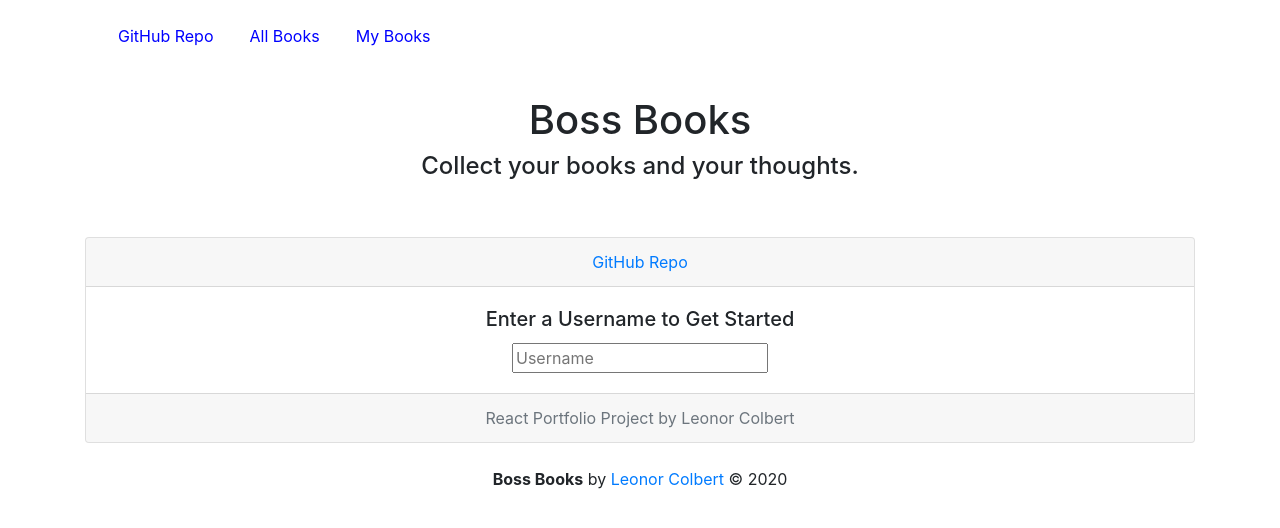
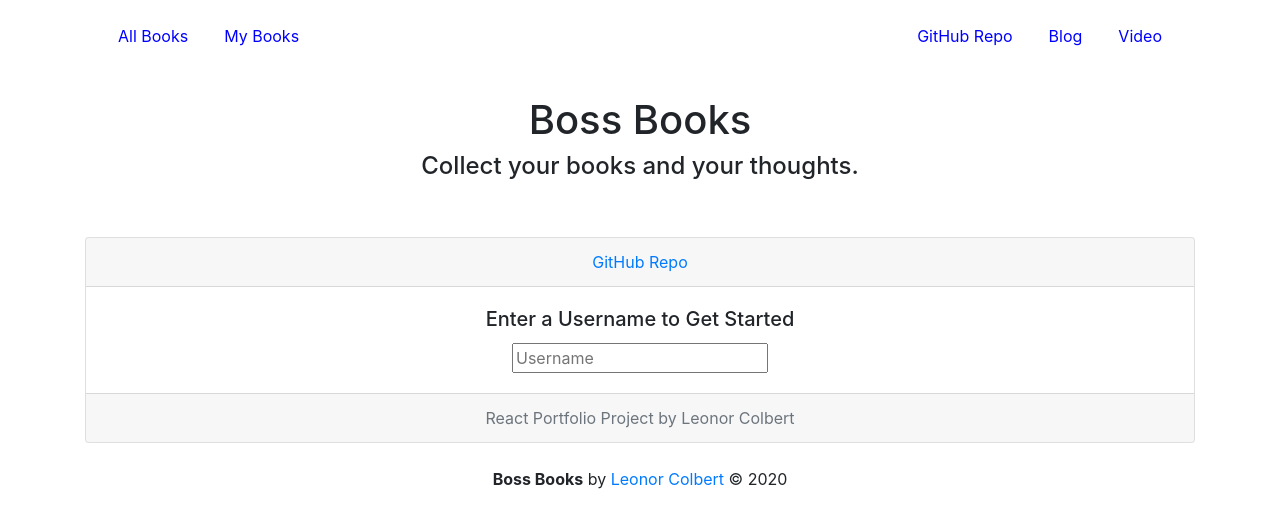
Before and after one commit to LeonorPDX/react-books-app, a React (Create React App) app in the folder books-frontend/: page / in a window 1280 px wide. Shown: the top 528 px of the page. Built offline with nearby package versions, Linux system fonts and the light colour scheme; no server answers.

Commit message:
Updated NavBar to have two columns and more external links

```diff
--- a/books-frontend/src/NavBar.js
+++ b/books-frontend/src/NavBar.js
@@ -12,15 +12,25 @@ const link = {
 class NavBar extends React.Component {
 
     render() {
-        return (  // make this into two columns, one on left with all books and my books, on the right the links to external resources (github, video, blog)
+        return (
           <header>
             <div className="container">
               <br />
-              <a style={link} href="https://github.com/LeonorPDX/react-books-app">GitHub Repo</a>
+              <div className="row">
+                <div className="col">
+                  <NavLink to='/books' exact style={link} activeStyle={{ background: 'lightgrey' }}>All Books</NavLink>
+                  <NavLink to={`/users/${this.props.userId}/books`} exact style={link} activeStyle={{ background: 'lightgrey' }}>My Books</NavLink>
+                </div>
 
-              <NavLink to='/books' exact style={link} activeStyle={{ background: 'lightgrey' }}>All Books</NavLink>
+                <div className="col">
+                  <div className="text-right">
+                  <a href="https://github.com/LeonorPDX/react-books-app" style={link}>GitHub Repo</a>
+                  <a href="https://leonorpdx.github.io/" style={link}>Blog</a>
+                  <a href="https://www.youtube.com/channel/UChrKscpJcXnhRLyNLVuS1ew/" style={link}>Video</a>
+                  </div>
+                </div>
+            </div>
 
-              <NavLink to={`/users/${this.props.userId}/books`} exact style={link} activeStyle={{ background: 'lightgrey' }}>My Books</NavLink>
             </div>
 
             <div className="container">
```
Also changed, not shown: 1 other file (tests, documents, lock files or other folders).
